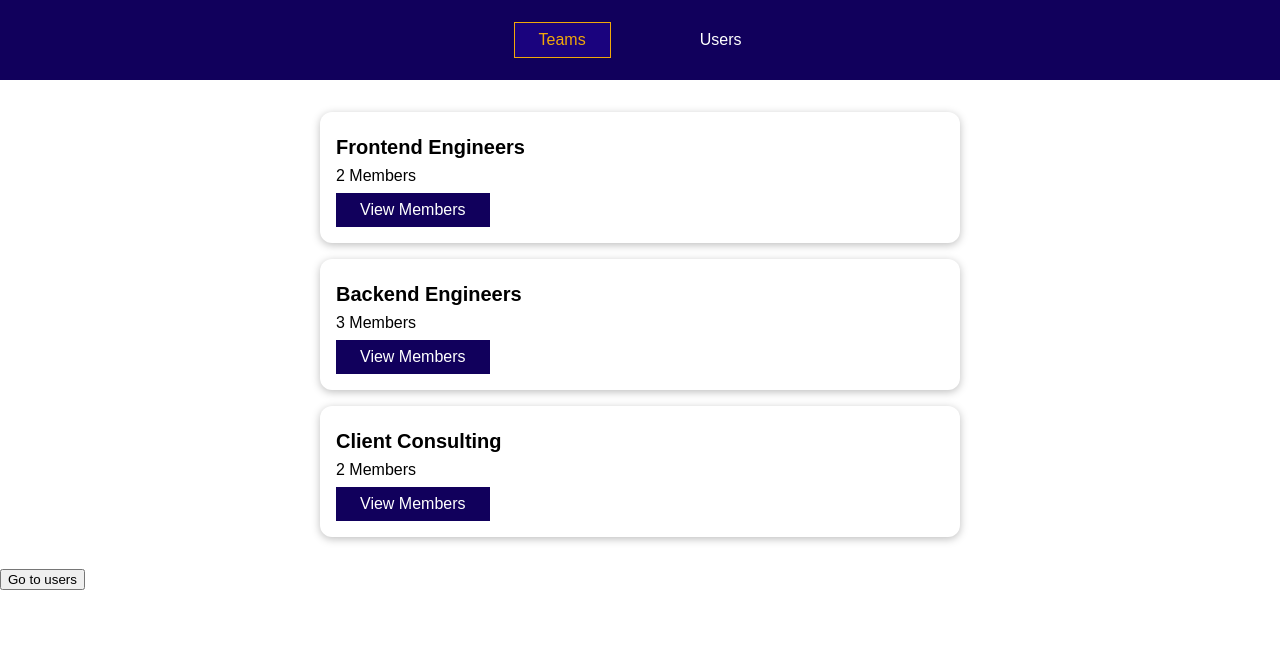
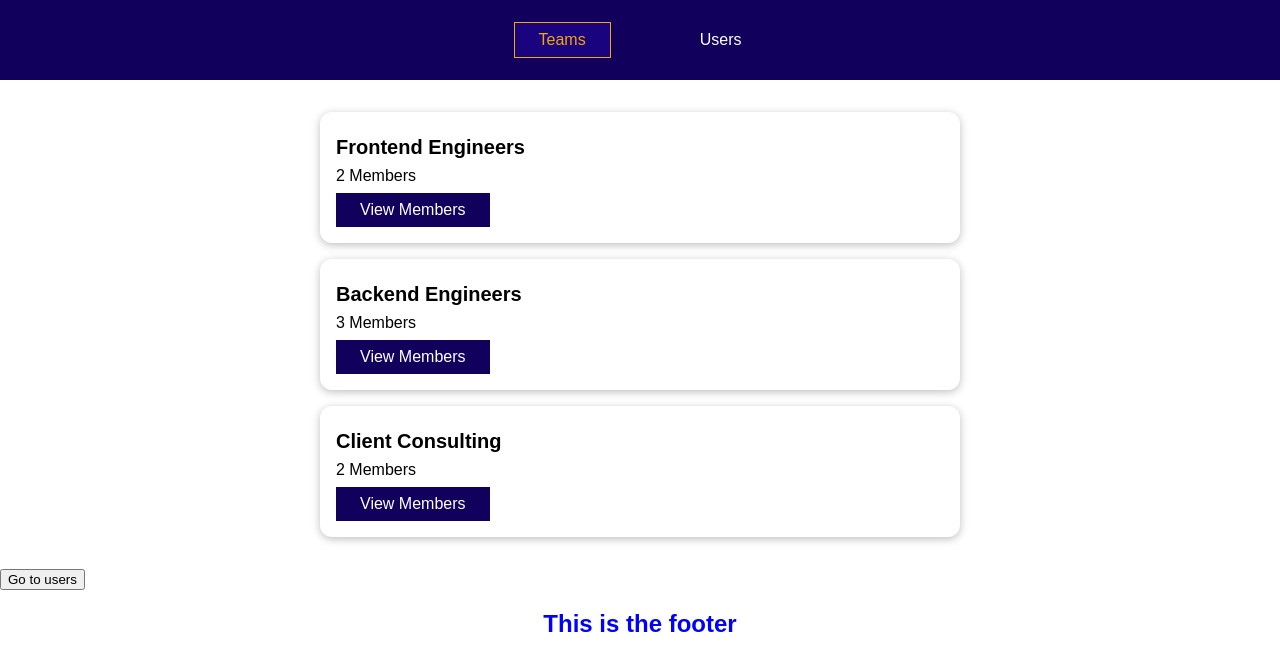
Before and after one commit to TomorProcessor/vuestart, a Vue app in the folder vuestart4/: page /teams in a window 1280 px wide. Shown: the top 670 px of the page. Built offline with nearby package versions, Linux system fonts and the light colour scheme.

Commit message:
named router views, multiple router views

```diff
--- a/vuestart4/src/App.vue
+++ b/vuestart4/src/App.vue
@@ -4,6 +4,9 @@
 <!--    <component :is="activePage"></component>-->
     <router-view></router-view>
   </main>
+  <footer>
+    <router-view name="footer"></router-view>
+  </footer>
 </template>
 
 <script>
--- /dev/null
+++ b/vuestart4/src/components/NotFound.vue
@@ -0,0 +1,10 @@
+<template>
+  <h2>404 not found!</h2>
+</template>
+
+<style scoped>
+  h2 {
+    font-weight: bold;
+    color: red;
+  }
+</style>
--- /dev/null
+++ b/vuestart4/src/components/TestFooter.vue
@@ -0,0 +1,11 @@
+<template>
+  <h2>This is the footer</h2>
+</template>
+
+<style scoped>
+  h2 {
+    text-align: center;
+    color: blue;
+    font-weight: bold;
+  }
+</style>
--- a/vuestart4/src/main.js
+++ b/vuestart4/src/main.js
@@ -6,6 +6,8 @@ import TeamsList from "@/components/teams/TeamsList.vue";
 import UsersList from "@/components/users/UsersList.vue";
 import TeamMembers from "@/components/teams/TeamMembers.vue";
 import NotFound from "@/components/NotFound.vue";
+import TestFooter from "@/components/TestFooter.vue";
+
 
 const router = createRouter({
     history: createWebHistory(),
@@ -16,14 +18,14 @@ const router = createRouter({
         },
         {
             //ha itt alias van, akkor nincs url csere, sima /-nél is ez látszik
-            name: 'teams', path: '/teams', component: TeamsList, /*alias: '/' */ children: [
+            name: 'teams', path: '/teams', components: {default: TeamsList, footer: TestFooter}, /*alias: '/' */ children: [
                 {
                     name: 'team-members', path: ':teamId', component: TeamMembers, props: true
                 }
             ]
         },
         {
-            path: '/users', component: UsersList
+            path: '/users', component: UsersList,
         },
         {
             path: '/:notFound(.*)', component: NotFound
```
